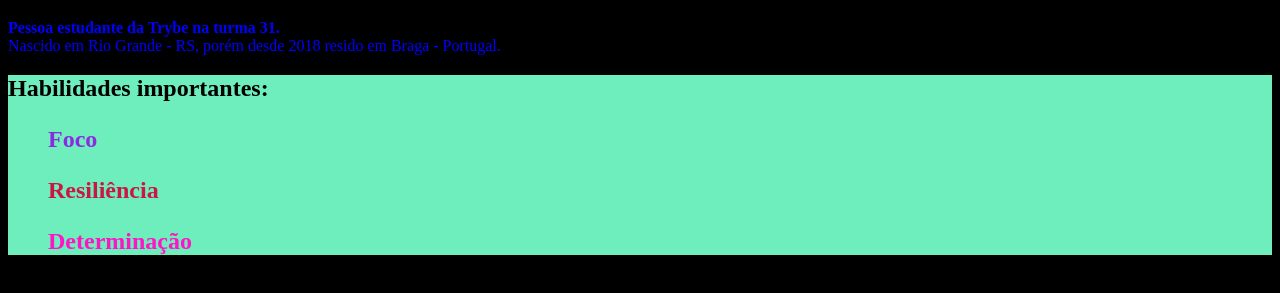
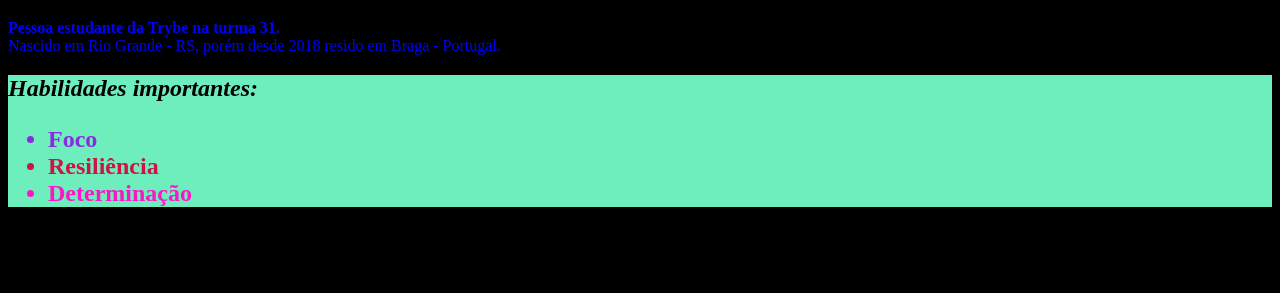
Before and after one commit to LeonardoNunesTrybe/portfolio, a plain HTML site: page index.html in a window 1280 px wide. Shown: the part 61-354 px from the top of the page. Drawn offline with Linux system fonts and the light colour scheme.

Commit message:
alt index

```diff
--- a/index.html
+++ b/index.html
@@ -9,10 +9,12 @@
 <body style="background-color: black; color: white;">
     <h1>LEONARDO CARVALHO NUNES</h1>
     <p style="color: blue;"> <strong>Pessoa estudante da Trybe na turma 31.</strong>  <br> Nascido em Rio Grande - RS, porém desde 2018 resido em Braga - Portugal.</p>
-    <h2 style="background-color: rgb(110, 238, 189); color: black;">Habilidades importantes:
-    <ol style="color: blueviolet;">Foco</ol>
-    <ol style="color: rgb(204, 21, 67);">Resiliência</ol>
-    <ol style="color: rgb(255, 21, 197);">Determinação</ol>
+    <h2 style="background-color: rgb(110, 238, 189); color: black;"> <em>Habilidades importantes:</em>
+    <ul>
+    <li style="color: blueviolet;">Foco</li>
+    <li style="color: rgb(204, 21, 67);">Resiliência</li>
+    <li style="color: rgb(255, 21, 197);">Determinação</li>
+</ul>
 </h2>
 </body>
 </html>
```
